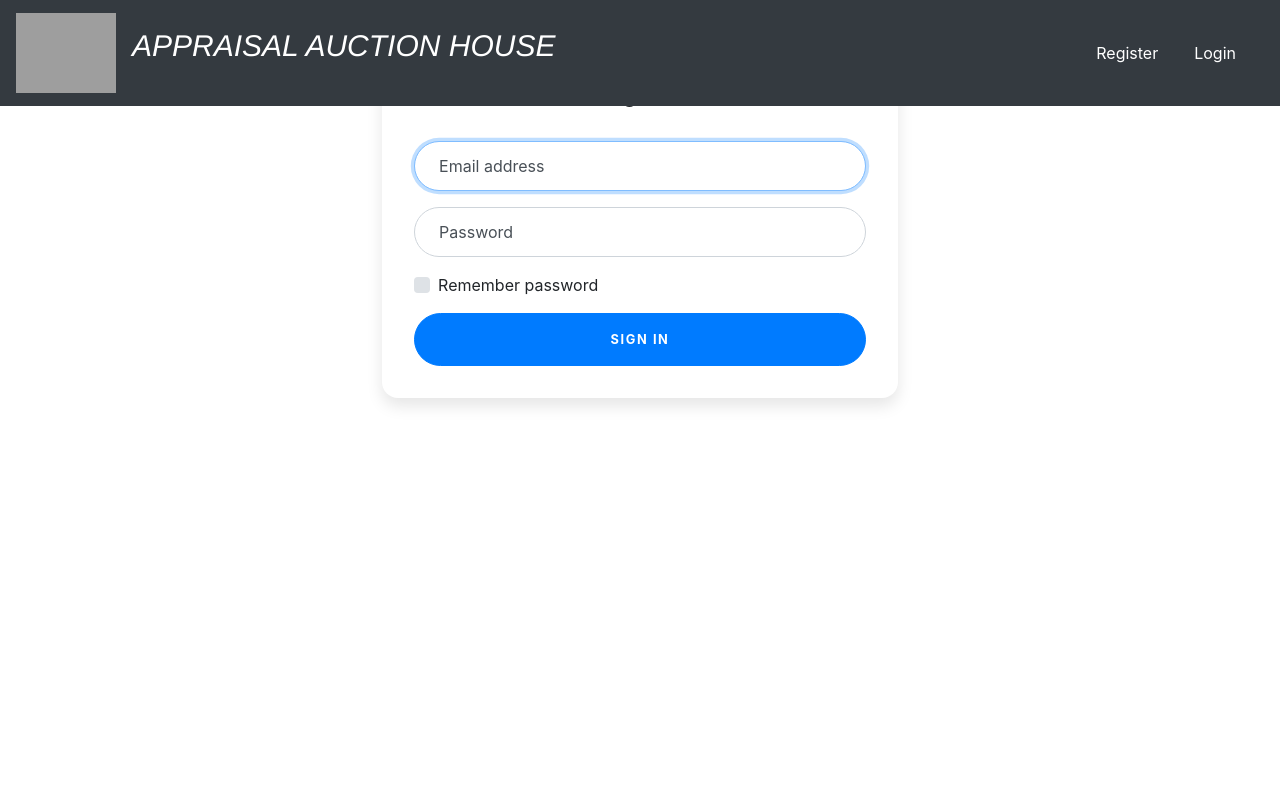
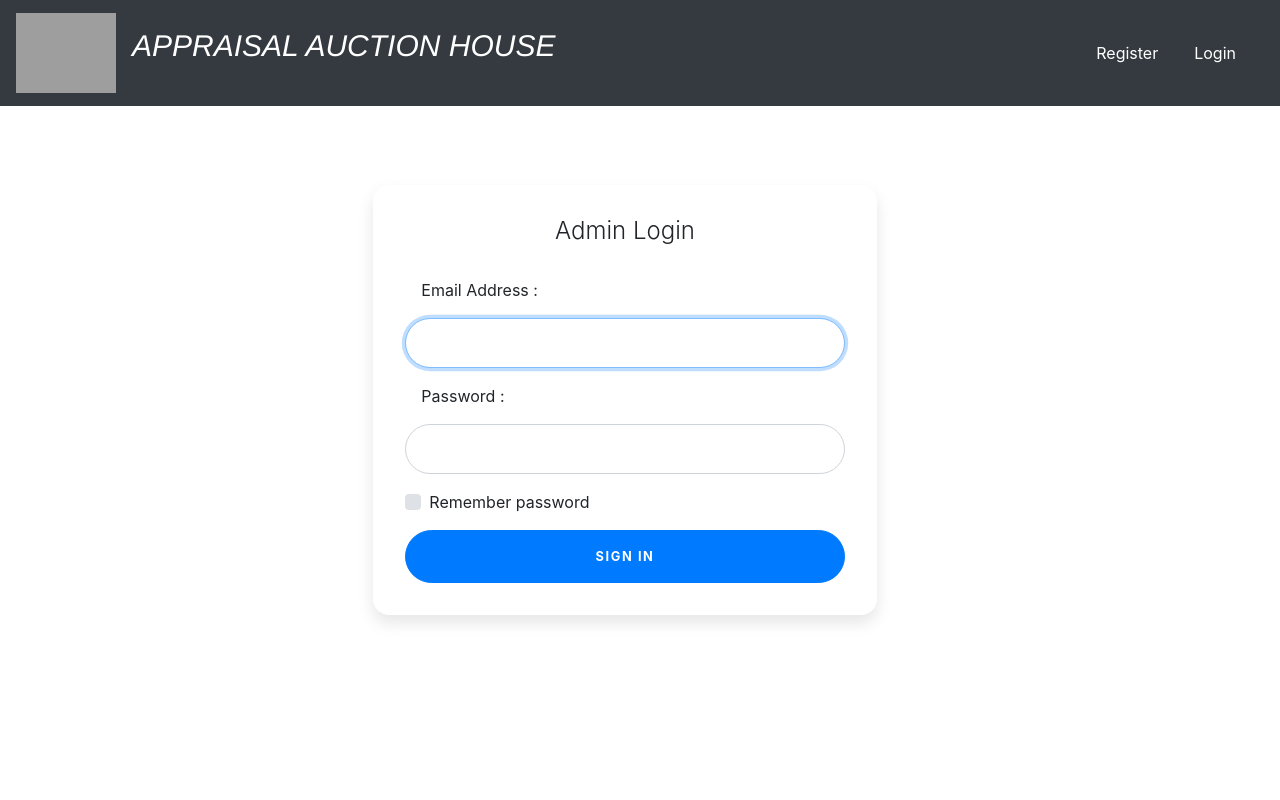
Before and after one commit to Varunkalra18/project, a Flask app: page /admin/login in a window 1280 px wide. Run offline with Flask 2, Linux system fonts and the light colour scheme; some libraries are stand-ins or nearby versions; grey boxes are pictures that could not be loaded.

Commit message:
added admin and planning to accept created assets

```diff
--- a/application.py
+++ b/application.py
@@ -9,7 +9,7 @@
 from werkzeug.security import check_password_hash, generate_password_hash
 
 
-from support import login_required
+from support import login_required, admin_login_required
 # Check empty function can be used to check weather the passed dictionary has some None value or not
 from utility import getUser, checkEmpty
 
@@ -33,7 +33,7 @@
 
 db = SQL("sqlite:///test.db")
 
-
+# User Routes
 @app.route('/', methods=['GET'])
 @login_required
 def home() :
@@ -48,16 +48,6 @@
     if request.method == "GET":
         return render_template("register.html")
     else :
-        # TODO : Add register functionality here
-        # data = json.loads(request.data)
-        # print(data['username'])
-        # username = data["username"]
-        # emailId = data["email"]
-        # password = data["pass"]
-        # contact = data["contact"]
-        # an = data["adharno"]
-        # govid = data["govid"]
-
         username = request.form.get("username")
         print("username : ", username)
         emailId = request.form.get("emailId")
@@ -108,16 +98,6 @@
         print('user_Id in session : ', session["user_id"])
         return redirect("/")
 
-@app.route('/admin/login', methods=['GET', 'POST'])
-def adminLogin() :
-    if(request.method == "GET") :
-        session.clear()
-        return render_template("admin.login.html")
-    else :
-        adminEmail = request.form.get("emailAdmin")
-        adminPass = request.form.get("emailPassword")
-
-
 @app.route('/profile', methods=['GET'])
 @login_required
 def profile() :
@@ -167,6 +147,54 @@
     rows= db.execute("SELECT * FROM Transactions WHERE BuyerId=:buyerid", buyerid=user)
     return render_template("mybids.html", rows=rows)
 
+
+# Admin Routes
+@app.route('/admin', methods=['GET'])
+@admin_login_required
+def adminHome() :
+    rows = db.execute("SELECT Username, Email, ContactNumber, PanNumber, GovId, profileImage, DOB, occupation FROM User")
+    return render_template("admin.index.html", rows=rows)
+
+@app.route('/admin/login', methods=['GET', 'POST'])
+def adminLogin() :
+    if(request.method == "GET") :
+        session.clear()
+        return render_template("admin.login.html")
+    else :
+        adminEmail = request.form.get("emailAdmin")
+        adminPass = request.form.get("passwordAdmin")
+        print("adminEmail : ", adminEmail)
+        print("adminPass : ", adminPass)
+        rows = db.execute("SELECT * FROM Admin WHERE Email = :email", email = adminEmail)
+        print('admin rows : ', rows)
+        if len(rows) == 0:
+            return render_template("sorry.html", text = "Invalid Admin")
+        print('rows[0]["Passwords"] : ', rows[0]["Passwords"])
+        print('adminPass : ', adminPass)
+        if not (rows[0]["Passwords"] == adminPass):
+            return render_template("sorry.html", text="Invalid Admin")
+        session["user_id"] = rows[0]["Id"]
+        return redirect("/admin")
+
+@app.route("/admin/assets/active")
+@admin_login_required
+def getActiveAssets() :
+    rows = db.execute("SELECT * FROM Assets WHERE status='Accepted' and isActivated=True")
+    return render_template("admin.activeassets.html",rows=rows)
+
+@app.route("/admin/assets/pending")
+@admin_login_required
+def getPendingAssets() :
+    rows = db.execute("SELECT * FROM Assets WHERE status='Pending' and isActivated=False")
+    return render_template("admin.pendingassets.html",rows=rows)
+
+@app.route("/admin/assets/accepted")
+@admin_login_required
+def getAcceptedAssets() :
+    rows = db.execute("SELECT * FROM Assets WHERE status='Accepted'")
+    return render_template("admin.acceptedassets.html", rows=rows)
+
+# Logout is common for Admin and normal user
 @app.route("/logout", methods = ["GET","POST"])
 @login_required
 def logout():
--- a/templates/admin.login.html
+++ b/templates/admin.login.html
@@ -9,6 +9,12 @@
     border: 0;
     border-radius: 1rem;
     box-shadow: 0 0.5rem 1rem 0 rgba(0, 0, 0, 0.1);
+  }
+
+  .admin-login-container{
+    height : 100vh ;
+    display: flex;
+    align-items: center;
   }
 
   .card-signin .card-title {
@@ -85,15 +91,15 @@
   }
 
   .form-label-group input:not(:placeholder-shown) {
-    padding-top: calc(
+    /* padding-top: calc(
       var(--input-padding-y) + var(--input-padding-y) * (2 / 3)
-    );
-    padding-bottom: calc(var(--input-padding-y) / 3);
+    ); */
+    /* padding-bottom: calc(var(--input-padding-y) / 3); */
   }
 
   .form-label-group input:not(:placeholder-shown) ~ label {
-    padding-top: calc(var(--input-padding-y) / 3);
-    padding-bottom: calc(var(--input-padding-y) / 3);
+    /* padding-top: calc(var(--input-padding-y) / 3); */
+    /* padding-bottom: calc(var(--input-padding-y) / 3); */
     font-size: 12px;
     color: #777;
   }
@@ -134,13 +140,15 @@
 </style>
 {% endblock %} {% block main %}
 
-<div class="row">
+<div class="admin-login-container">
+  <div class="row w-100">
     <div class="col-sm-9 col-md-7 col-lg-5 mx-auto">
       <div class="card card-signin my-5">
         <div class="card-body">
-        <h5 class="card-title text-center">Sign In</h5>
+          <h5 class="card-title text-center">Admin Login</h5>
           <form class="form-signin" action='/admin/login' method='POST' onsubmit="return validateFormat(event)">
             <div class="form-label-group">
+              <p class="ml-3">Email Address : </p>
               <input
                 type="email"
                 id="emailAdmin"
@@ -149,11 +157,12 @@
                 placeholder="Email address"
                 required
                 autofocus
+
               />
-            <label for="inputEmail">Email address</label>
             </div>
 
             <div class="form-label-group">
+              <p class="ml-3">Password : </p>
               <input
                 type="password"
                 id="passwordAdmin"
@@ -162,7 +171,6 @@
                 placeholder="Password"
                 required
               />
-            <label for="inputPassword">Password</label>
             </div>
 
             <div class="custom-control custom-checkbox mb-3">
@@ -188,6 +196,7 @@
       </div>
     </div>
   </div>
+</div>
 
 {% endblock %}
 {% block script %}
--- a/templates/layout.html
+++ b/templates/layout.html
@@ -182,6 +182,7 @@
   <body id="body">
     <!-- Image and text -->
     {% if session.user_id %}
+      {% if not session.user_id == "mlqerloqrlgqiuwzaqbg" %}
     <nav class="navbar navbar-expand-lg navbar-dark bg-dark fixed" >
       <a class="navbar-brand" href="#"><img class = "logo" src="static/image/logo3.png" />
       </a>
@@ -210,6 +211,31 @@
         </li>
       </ul>
     </nav>
+      {% else %}
+      <nav class="navbar navbar-expand-lg navbar-dark bg-dark fixed" >
+        <a class="navbar-brand" href="#"><img class = "logo" src="static/image/logo3.png" />
+        </a>
+        <ul class="bl-navbar-elements navbar-nav mr-auto">
+          <li class="nav-item active">
+            <a class="nav-link" href="/admin">Users</a>
+          </li>
+          <li class="nav-item active">
+            <a class="nav-link" href="/admin/assets/pending">Pending Asset Logs</a>
+          </li>
+          <li class="nav-item active">
+            <a class="nav-link" href="/admin/assets/accepted">Accepted Asset Logs</a>
+          </li>
+          <li class="nav-item active">
+            <a class="nav-link" href="/admin/assets/active">Active Auctions</a>
+          </li>
+        </ul>
+        <ul class="bl-navbar-elements navbar-nav ml-auto">
+          <li class="nav-item active">
+            <a class="nav-link" href="/logout">Logout</a>
+          </li>
+        </ul>
+      </nav>
+      {% endif %}
     {% else %}
     <nav
       class="navbar navbar-expand-lg navbar-dark bg-dark d-flex align-items-center fixed-top"
```
Also changed, not shown: support.py (+20 -4 lines), templates/admin.acceptedassets.html (added, +15 -0 lines), templates/admin.activeassets.html (added, +15 -0 lines), templates/admin.index.html (added, +60 -0 lines), templates/admin.pendingassets.html (added, +15 -0 lines), test.db, 1 other file. Lines whose indentation alone changed are shown as unchanged.
